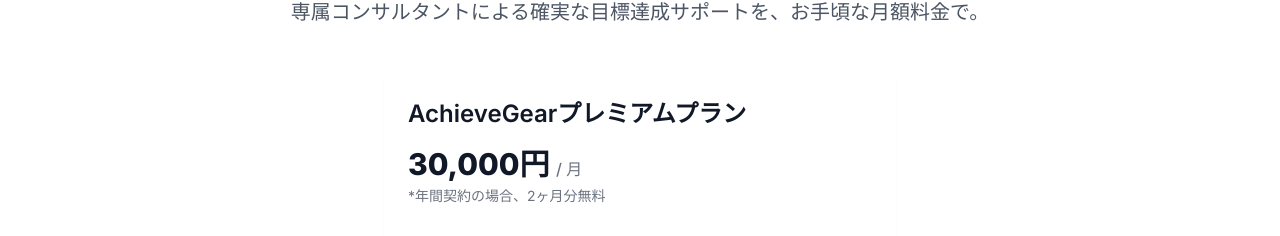
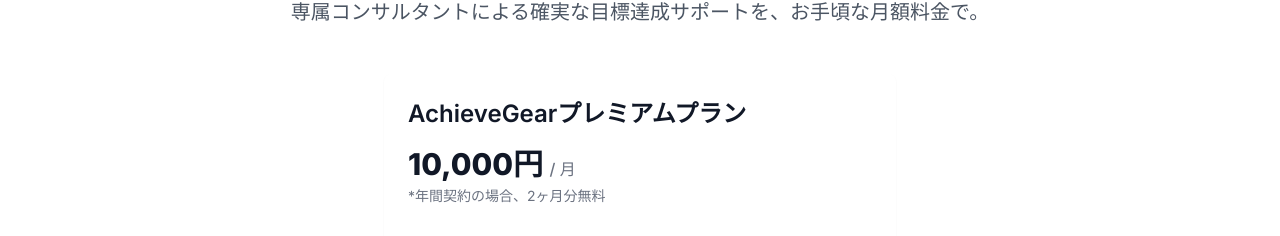
Before and after one commit to shinpeiyamagiwa/achieve_gear, a Next.js app: page / in a window 1280 px wide. Shown: the part 2210-2446 px from the top of the page. Built offline with nearby package versions, Linux system fonts and the light colour scheme.

Commit message:
金額変更

```diff
--- a/app/page.tsx
+++ b/app/page.tsx
@@ -265,7 +265,7 @@ export default function LandingPage() {
                     AchieveGearプレミアムプラン
                   </h3>
                   <p className="mt-4 text-3xl font-extrabold text-gray-900">
-                    30,000円{" "}
+                    10,000円{" "}
                     <span className="text-base font-medium text-gray-500">
                       / 月
                     </span>
```
